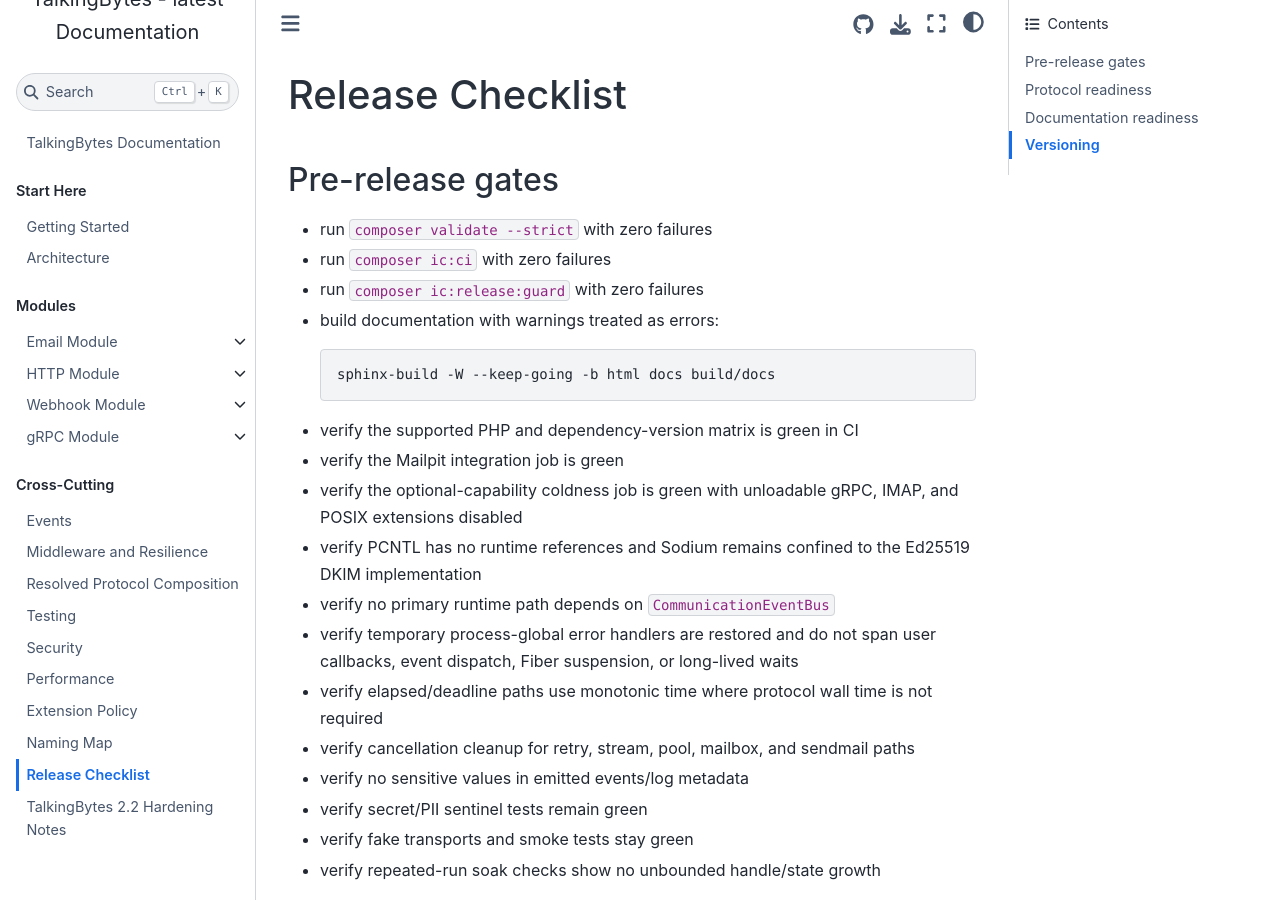
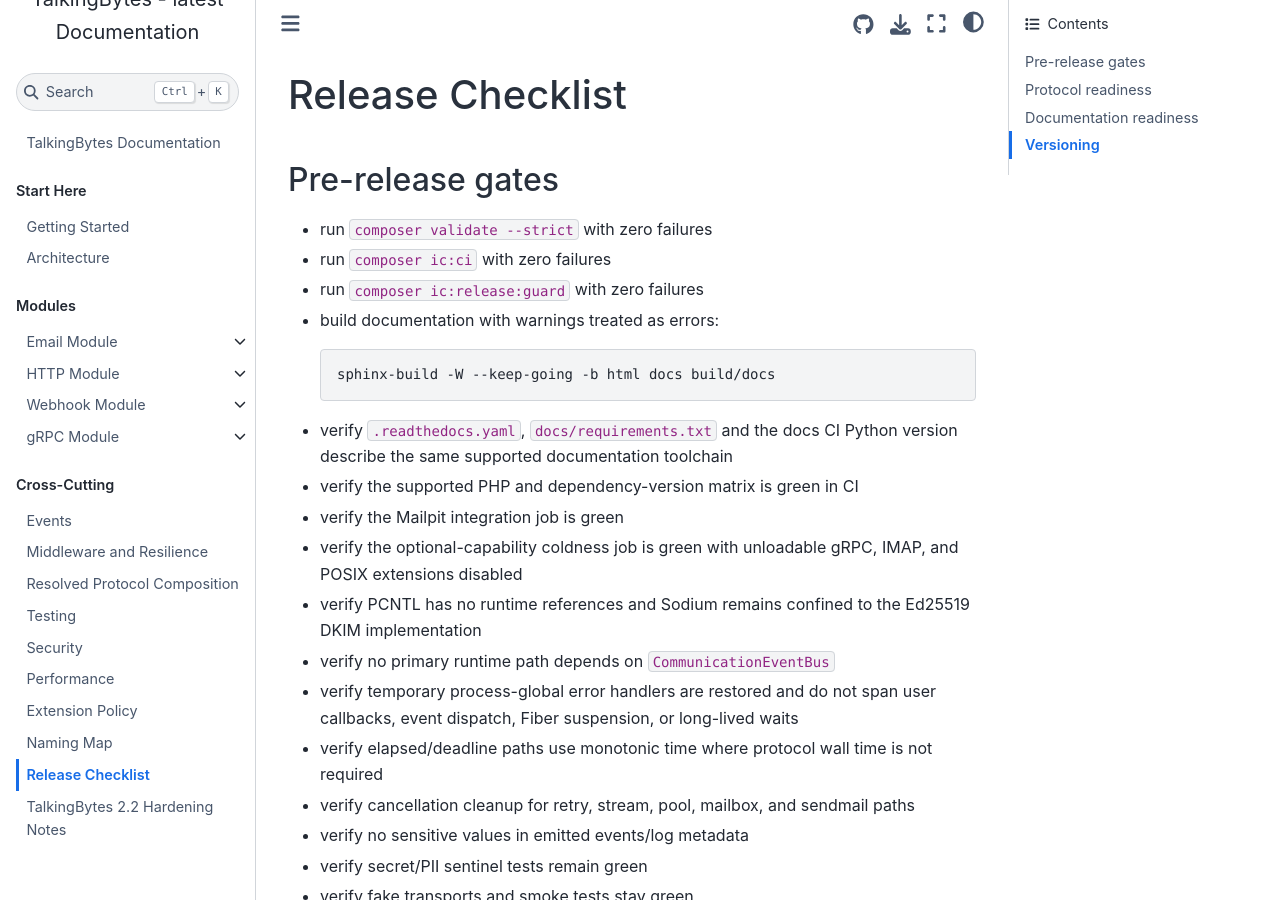
Before and after one commit to infocyph/TalkingBytes, a Sphinx documentation site: the page built from docs/release-checklist.rst, in a window 1280 px wide and 900 px high. Built offline with Sphinx 7.4.7 and the Sphinx Book theme 1.1.4, drawn with Linux system fonts in a browser that asks for light colours.

Commit message:
docs(release): add documentation toolchain parity gate

```diff
--- a/docs/release-checklist.rst
+++ b/docs/release-checklist.rst
@@ -13,6 +13,8 @@
 
      sphinx-build -W --keep-going -b html docs build/docs
 
+- verify ``.readthedocs.yaml``, ``docs/requirements.txt`` and the docs CI Python
+  version describe the same supported documentation toolchain
 - verify the supported PHP and dependency-version matrix is green in CI
 - verify the Mailpit integration job is green
 - verify the optional-capability coldness job is green with unloadable gRPC,
```
